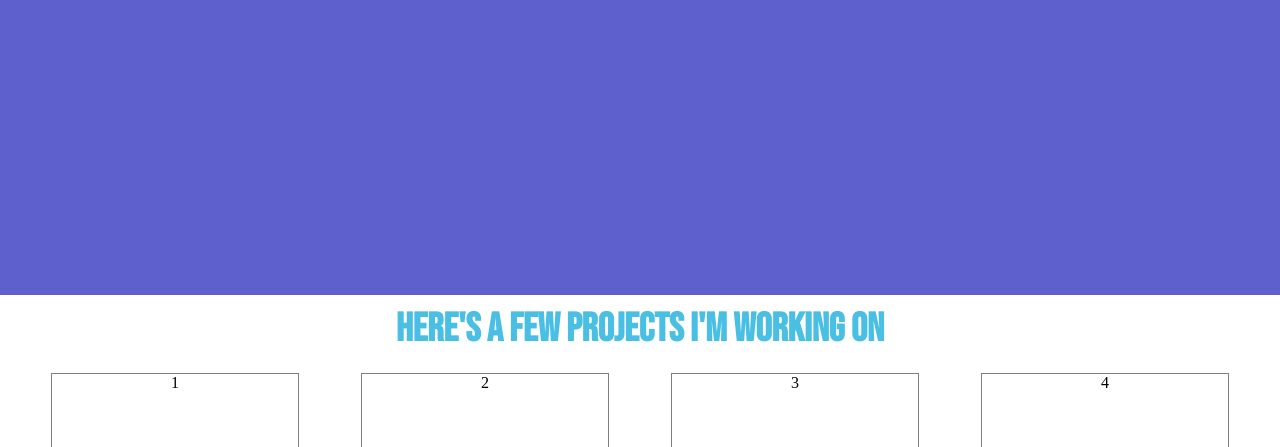
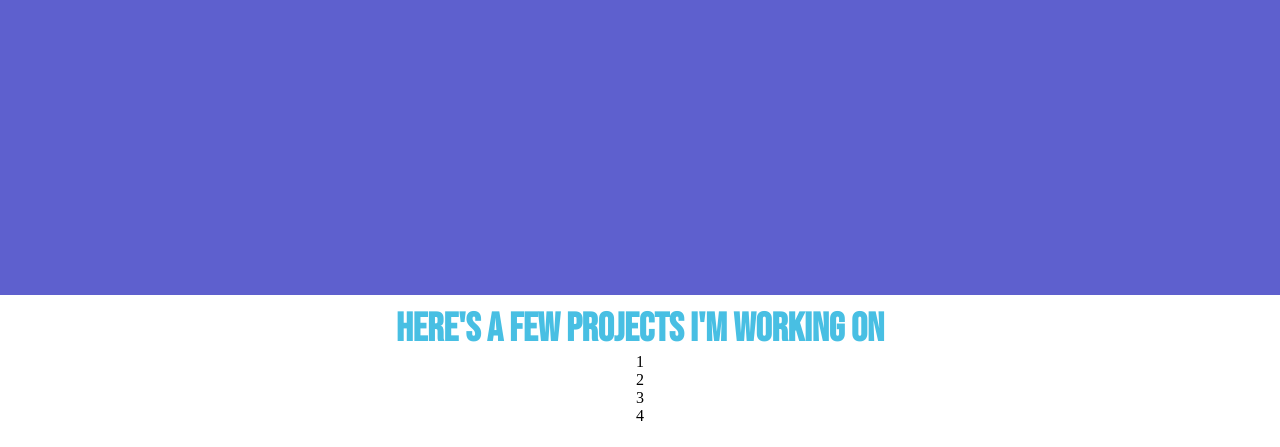
Before and after one commit to joshuatanna/joshuatanna, a plain HTML site: page Projects/Project-05/index.html in a window 1280 px wide. Shown: the part 505-952 px from the top of the page. Drawn offline with Linux system fonts and the light colour scheme.

```diff
--- a/Projects/Project-05/style.css
+++ b/Projects/Project-05/style.css
@@ -75,23 +75,3 @@ h2{
     text-align: center;
     padding: 10px 20px;
 }
-
-.project-container{
-    width: 100%;
-    height: auto;
-    background: #ffffff;
-    display: flex;
-    flex-direction: row;
-    justify-content: space-around;
-    flex-flow: wrap;
-}
-
-.project-tile{
-    width: 20%;
-    height: 300px;
-    background: white;
-    margin: 20px;
-    box-sizing: border-box;
-    border: 1px solid grey;
-
-}
```
